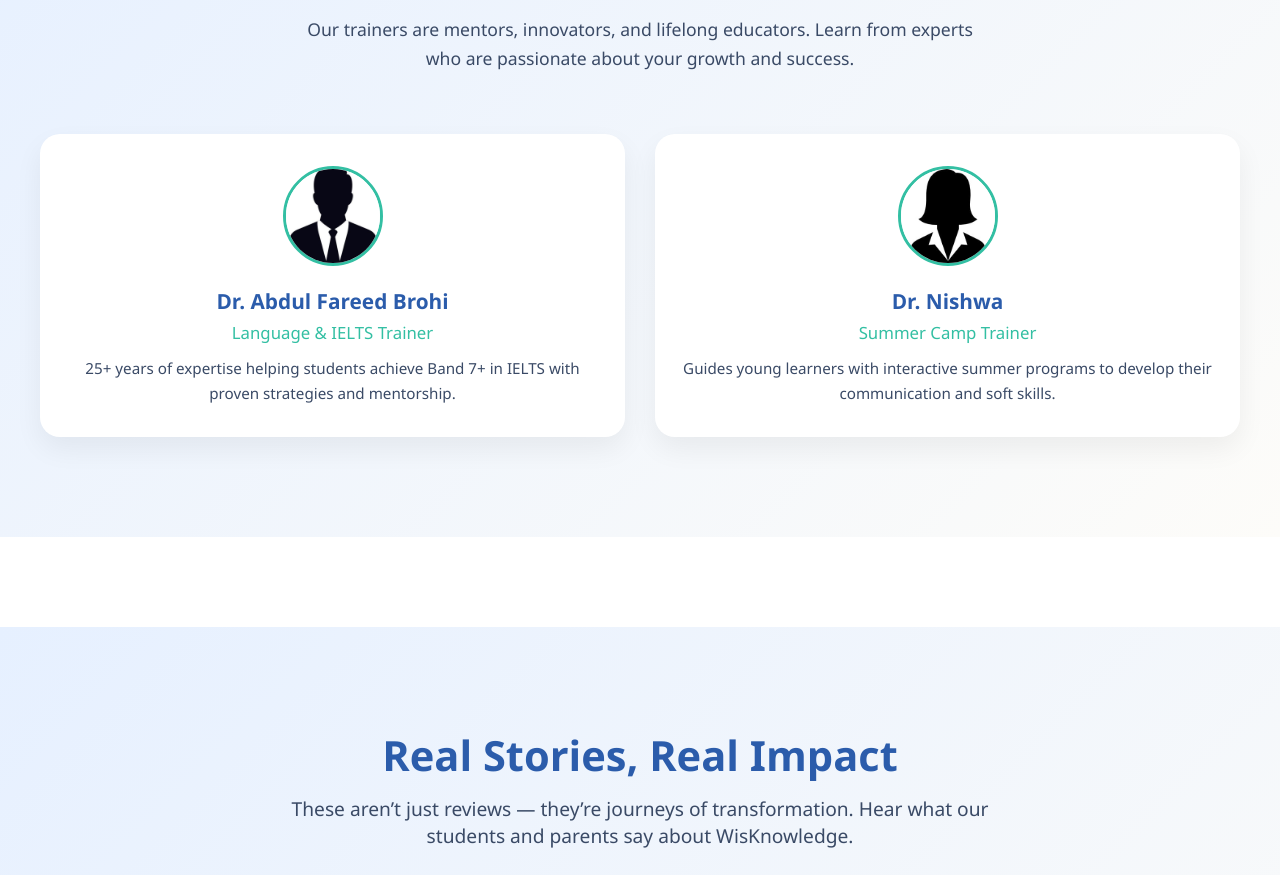
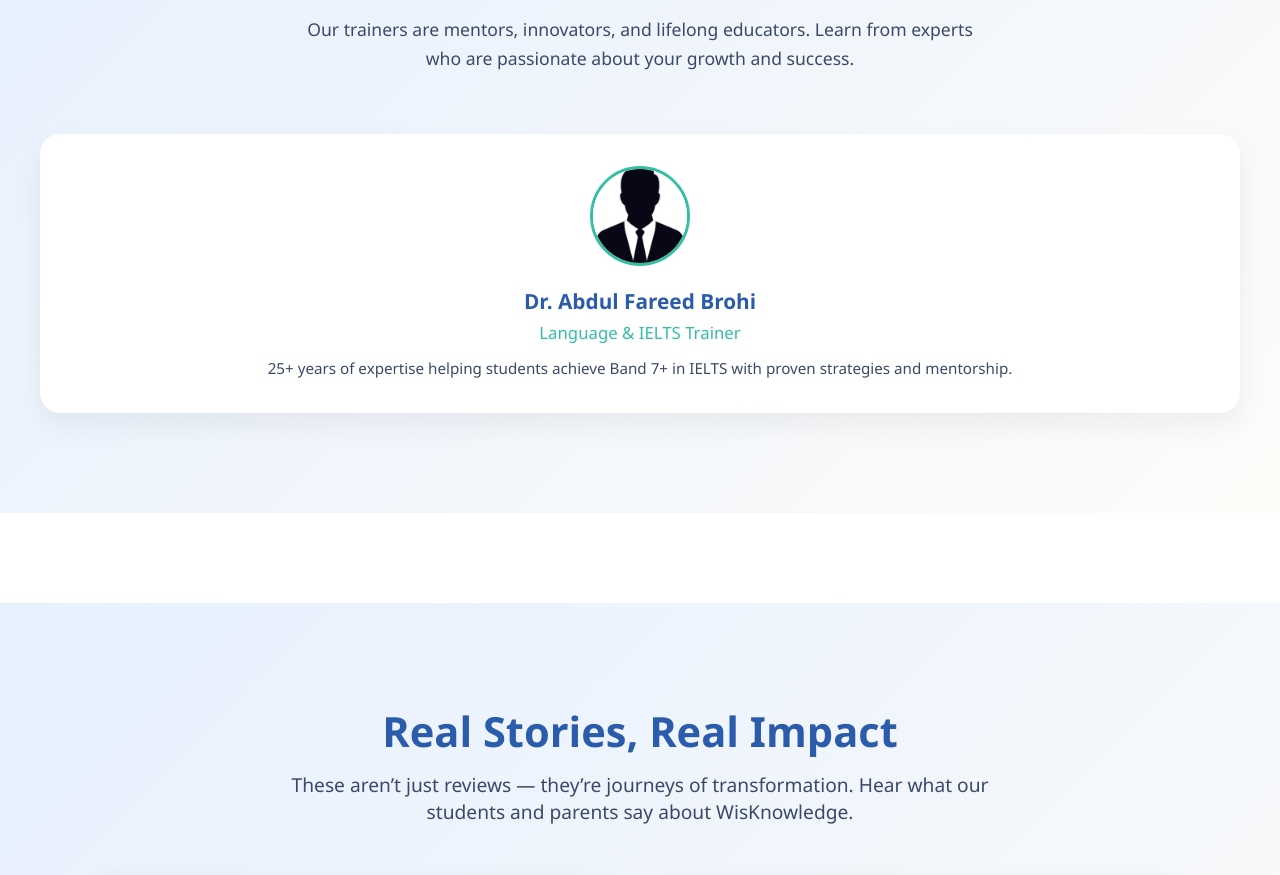
Before and after one commit to WisKnowledgeConsultancy/wk-website, a React (Vite) app: page / in a window 1280 px wide. Shown: the part 1860-2735 px from the top of the page. Built offline with nearby package versions, Linux system fonts and the light colour scheme.

Commit message:
Update homepage content

```diff
--- a/src/components/Trainers.jsx
+++ b/src/components/Trainers.jsx
@@ -11,13 +11,13 @@ const trainers = [
       "25+ years of expertise helping students achieve Band 7+ in IELTS with proven strategies and mentorship.",
     image: "/male.jpeg",
   },
-  {
-    name: "Dr. Nishwa",
-    title: "Summer Camp Trainer",
-    description:
-      "Guides young learners with interactive summer programs to develop their communication and soft skills.",
-    image: "/female.jpeg",
-  },
+  // {
+  //   name: "Dr. Nishwa",
+  //   title: "Summer Camp Trainer",
+  //   description:
+  //     "Guides young learners with interactive summer programs to develop their communication and soft skills.",
+  //   image: "/female.jpeg",
+  // },
 ];
 
 export default function Trainers() {
```
